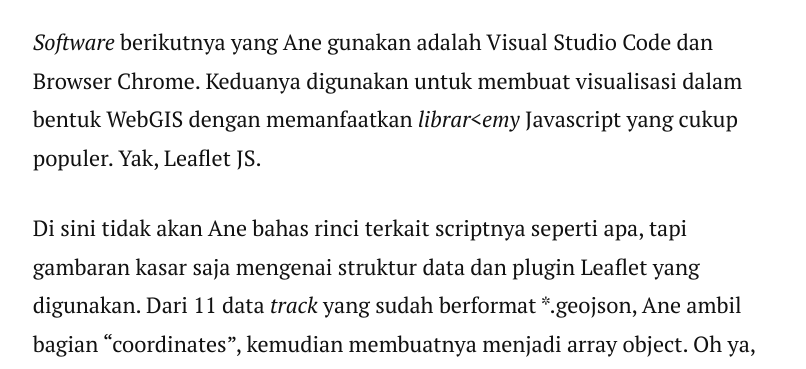
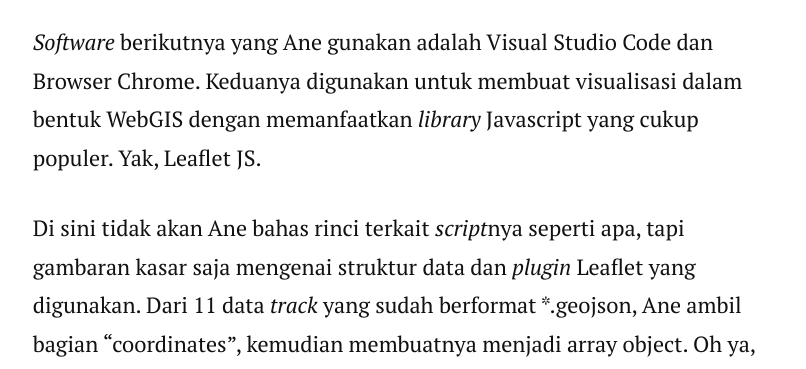
Before and after one commit to rifkifau/rifkifau.github.io, a Jekyll site: the page built from _posts/2021-06-12-mengikuti-tren-sepedaan-ternyata-ada-manfaatnya.markdown, in a window 1280 px wide and 900 px high, scrolled down 4837 px. Shown: the part 156-525 px from the top of the window, without its empty margins (236-1042 px from the left). Built offline with Jekyll 4.4.1, drawn with Linux system fonts in a browser that asks for light colours; nearby versions of some CDN libraries; comment, search, counter and statistics services are not loaded.

Commit message:
Update 2021-06-12-mengikuti-tren-sepedaan-ternyata-ada-manfaatnya.markdown

```diff
--- a/_posts/2021-06-12-mengikuti-tren-sepedaan-ternyata-ada-manfaatnya.markdown
+++ b/_posts/2021-06-12-mengikuti-tren-sepedaan-ternyata-ada-manfaatnya.markdown
@@ -54,10 +54,10 @@ Okay, lanjut terkait visualisasi data <em>track</em>nya. Pertama yang Ane lakuka
 Sekilas info, total ada 11 <em>tracks</em> yang tersimpan diakun Strava Ane. Adapun jarak total yang terekam adalah 254.2 km, dengan <em>track</em> terpanjang adalah 28.1 km.
 </p>
 <p>
-<em>Software</em> berikutnya yang Ane gunakan adalah Visual Studio Code dan Browser Chrome. Keduanya digunakan untuk membuat visualisasi dalam bentuk WebGIS dengan memanfaatkan <em>librar<emy</em> Javascript yang cukup populer. Yak, Leaflet JS.
+<em>Software</em> berikutnya yang Ane gunakan adalah Visual Studio Code dan Browser Chrome. Keduanya digunakan untuk membuat visualisasi dalam bentuk WebGIS dengan memanfaatkan <em>library</em> Javascript yang cukup populer. Yak, Leaflet JS.
 </p>
 <p>
-Di sini tidak akan Ane bahas rinci terkait scriptnya seperti apa, tapi gambaran kasar saja mengenai struktur data dan plugin Leaflet yang digunakan. Dari 11 data <em>track</em> yang sudah berformat *.geojson, Ane ambil bagian “coordinates”, kemudian membuatnya menjadi array object. Oh ya, pada saat <em>export</em> data dari layer *.gpx menjadi *.geojson, opsi ‘Geometry type’nya Ane ganti ‘LineString’ sekaligus <em>uncheck</em> bagian ‘Include z-dimension’. Dengan menghilangkan z-dimension ini, maka isi “coordinates” dalam file geojson hanya [x, y] saja, bukan lagi [x, y, z]. Berikut adalah struktur dari array object rute sepeda yang Ane simpan dalam variable.
+Di sini tidak akan Ane bahas rinci terkait <em>script</em>nya seperti apa, tapi gambaran kasar saja mengenai struktur data dan <em>plugin</em> Leaflet yang digunakan. Dari 11 data <em>track</em> yang sudah berformat *.geojson, Ane ambil bagian “coordinates”, kemudian membuatnya menjadi array object. Oh ya, pada saat <em>export</em> data dari layer *.gpx menjadi *.geojson, opsi ‘Geometry type’nya Ane ganti ‘LineString’ sekaligus <em>uncheck</em> bagian ‘Include z-dimension’. Dengan menghilangkan z-dimension ini, maka isi “coordinates” dalam file geojson hanya [x, y] saja, bukan lagi [x, y, z]. Berikut adalah struktur dari array object rute sepeda yang Ane simpan dalam variable.
 </p>
 ![array-of-object-data-track-sepedaan](../../images/manfaat-sepedaan/array-of-object-data-track-sepedaan.jpg)
 <p>
```
